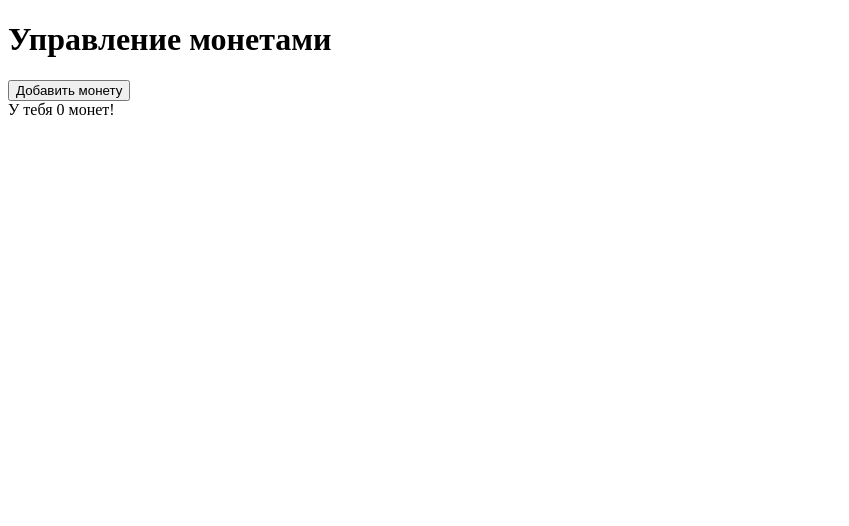
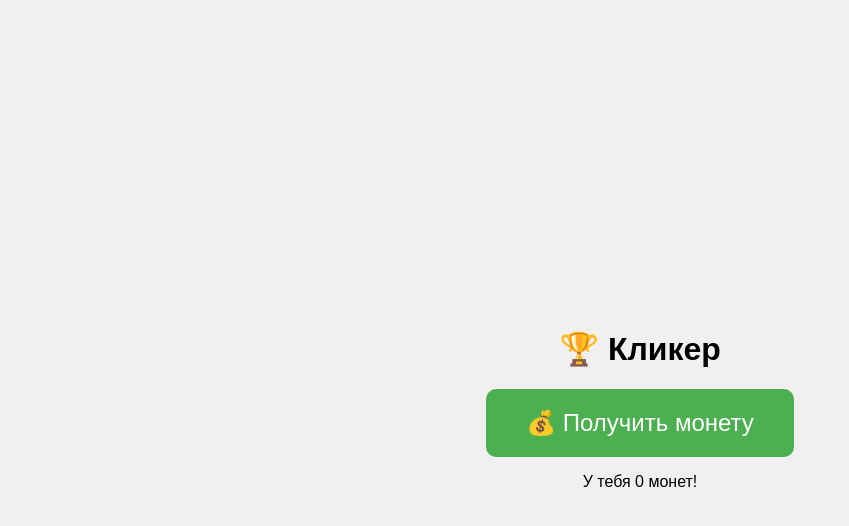
Before and after one commit to IIMRXII/IIMRXII.github.io, a website: page public/index.html in a window 1280 px wide. Shown: the whole page, without its empty margins (0-849 px from the left). Drawn offline with Linux system fonts and the light colour scheme.

Commit message:
Update index.html

```diff
--- a/public/index.html
+++ b/public/index.html
@@ -3,15 +3,15 @@
 <head>
     <meta charset="UTF-8">
     <meta name="viewport" content="width=device-width, initial-scale=1.0">
-    <title>Монеты</title>
+    <title>Кликер</title>
+    <link rel="stylesheet" href="style.css"> <!-- Подключение CSS -->
 </head>
 <body>
-    <h1>Управление монетами</h1>
-    <div>
-        <button id="coinButton">Добавить монету</button>
+    <div class="container">
+        <h1>🏆 Кликер</h1>
+        <button id="coinButton">💰 Получить монету</button>
+        <p id="coinCount">У тебя 0 монет!</p>
     </div>
-    <div id="coinCount">У тебя 0 монет!</div>
-
-    <script src="script.js"></script>
+    <script src="script.js"></script> <!-- Подключение JavaScript -->
 </body>
 </html>
```
